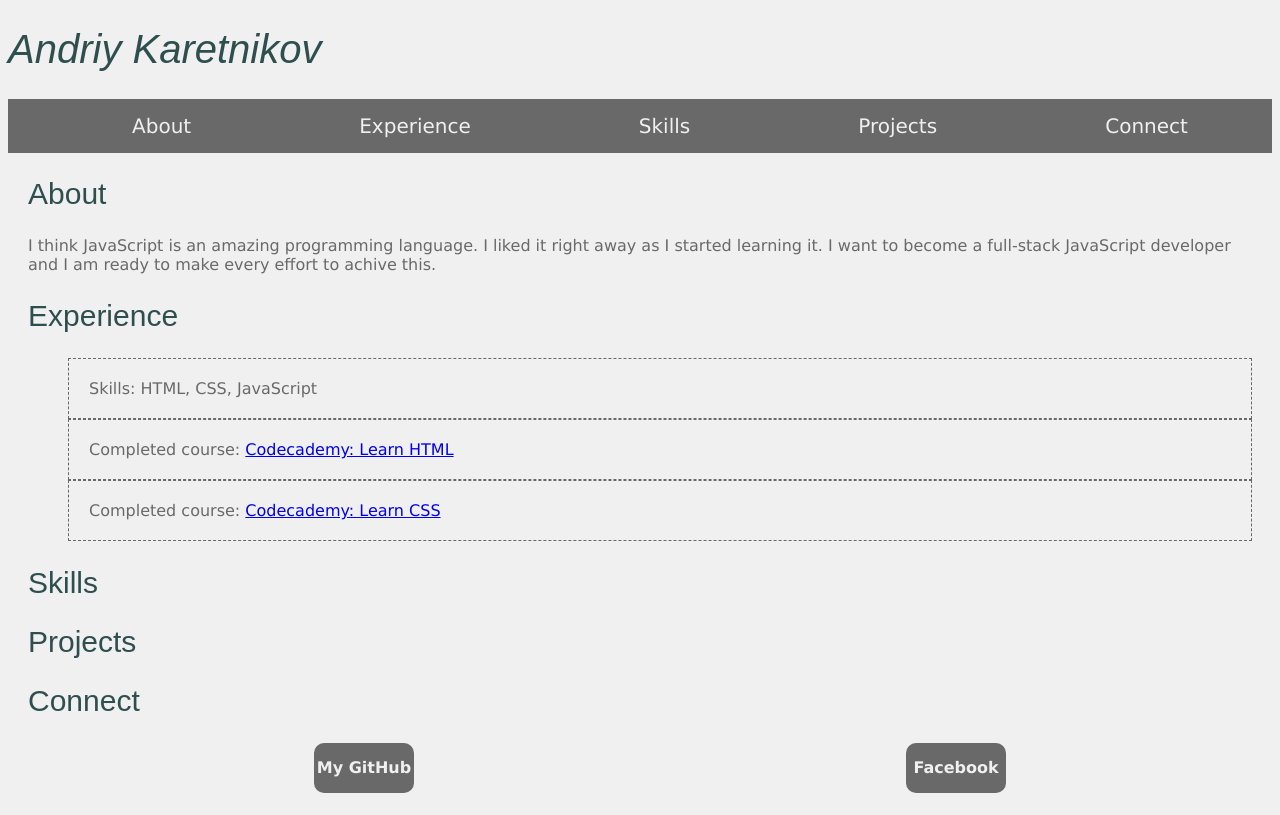
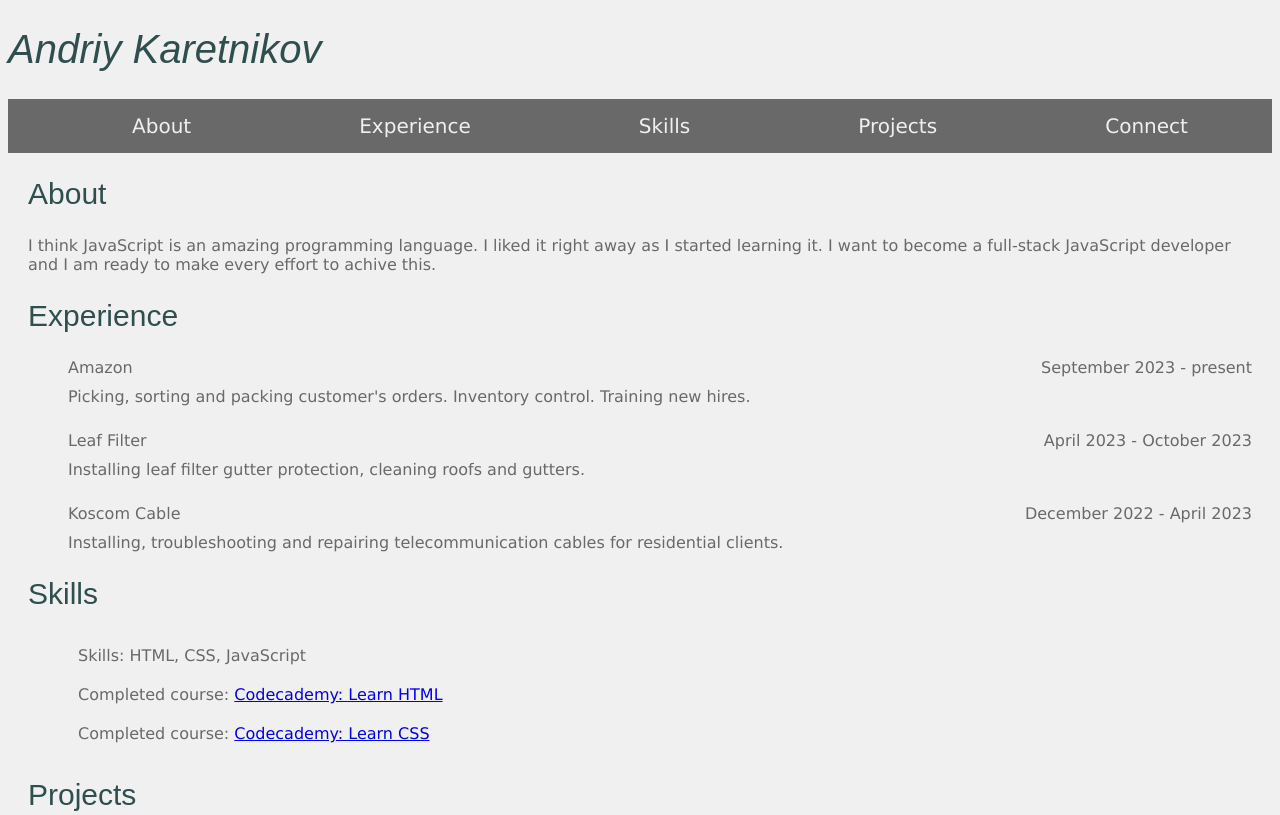
Before and after one commit to androscript/andriy-karetnikov-jsintro264, a plain HTML site: page index.html in a window 1280 px wide. Shown: the top 815 px of the page. Drawn offline with Linux system fonts and the light colour scheme.

Commit message:
Lesson-6: modified: section experience

```diff
--- a/css/index.css
+++ b/css/index.css
@@ -25,6 +25,10 @@ h1 {
   font-style: italic;
 }
 
+p {
+  margin: 0;
+}
+
 .nav-items {
   display: flex;
   align-items: center;
@@ -50,17 +54,27 @@ h1 {
   color: #696969;
 }
 
-.experience-items {
+.experience-item {
+  margin-bottom: 25px;
+}
+
+.experience-item div {
+  display: flex;
+  justify-content: space-between;
+  max-width: 1200px;
+  margin-bottom: 10px;
+}
+
+.skills-group {
   display: flex;
   flex-direction: column;
 }
 
-.experience-items li {
-  padding: 20px;
-  border: 1px dashed #696969;
+.skills-group li {
+  padding: 10px;
 }
 
-.experience-items a:visited {
+.skills-group a:visited {
   color: #696969;
 }
 
--- a/index.html
+++ b/index.html
@@ -27,15 +27,37 @@
   </section>
   <section id="experience">
     <h2>Experience</h2>
-    <ul class="experience-items">
+    <ul class="experience-group">
+      <li class="experience-item">
+        <div>
+          <p>Amazon</p>
+          <p>September 2023 - present</p>
+        </div>
+        <p>Picking, sorting and packing customer's orders. Inventory control. Training new hires.</p>
+      </li>
+      <li class="experience-item">
+        <div>
+          <p>Leaf Filter</p>
+          <p>April 2023 - October 2023</p>
+        </div>
+        <p>Installing leaf filter gutter protection, cleaning roofs and gutters.</p>
+      </li>
+      <li class="experience-item">
+        <div>
+          <p>Koscom Cable</p>
+          <p>December 2022 - April 2023</p>
+        </div>
+        <p>Installing, troubleshooting and repairing telecommunication cables for residential clients.</p>
+      </li>
+    </ul>
+  </section>
+  <section id="skills">
+    <h2>Skills</h2>
+    <ul class="skills-group">
       <li> Skills: HTML, CSS, JavaScript</li>
       <li>Completed course: <a href="https://www.codecademy.com/profiles/Androscript" target="_blank">Codecademy: Learn HTML</a></li>
       <li>Completed course: <a href="https://www.codecademy.com/profiles/Androscript" target="_blank">Codecademy: Learn CSS</a></li>
     </ul>
-  </section>
-  <section id="skills">
-    <h2>Skills</h2>
-    <ul></ul>
   </section>
   <section id="projects">
     <h2>Projects</h2>
```
